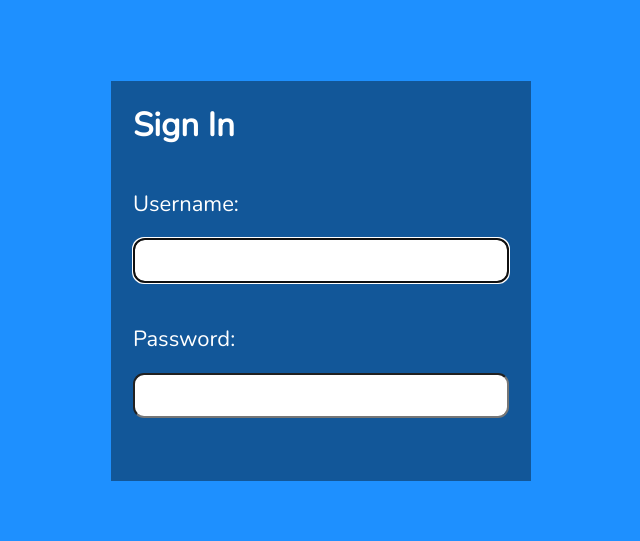
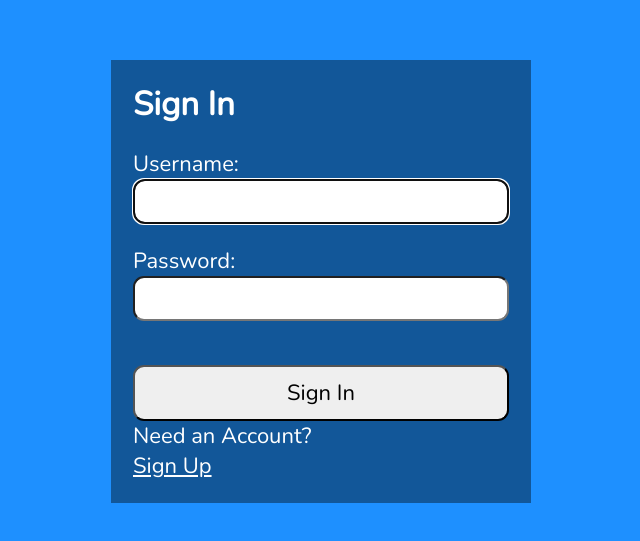
Before and after one commit to IlyaKrapivnoy/react-auth, a React (Create React App) app: page / in a window 1280 px wide. Shown: the part 119-660 px from the top of the page, without its empty margins (319-959 px from the left). Built offline with nearby package versions, Linux system fonts and the light colour scheme; the HTML template or start-up script is replaced by a standard one.

Commit message:
additional info

```diff
--- a/src/Login.jsx
+++ b/src/Login.jsx
@@ -47,6 +47,14 @@ const Login = () => {
           required
         />
       </form>
+      <button>Sign In</button>
+      <p>
+        Need an Account?
+        <br />
+        <span className="line">
+          <a href="#">Sign Up</a>
+        </span>
+      </p>
     </section>
   );
 };
```
